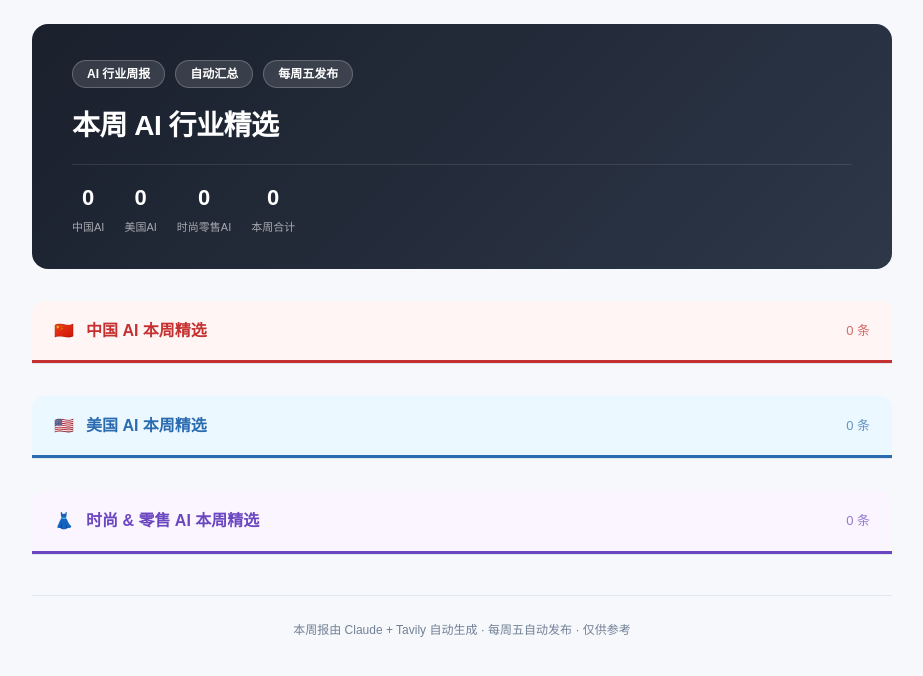
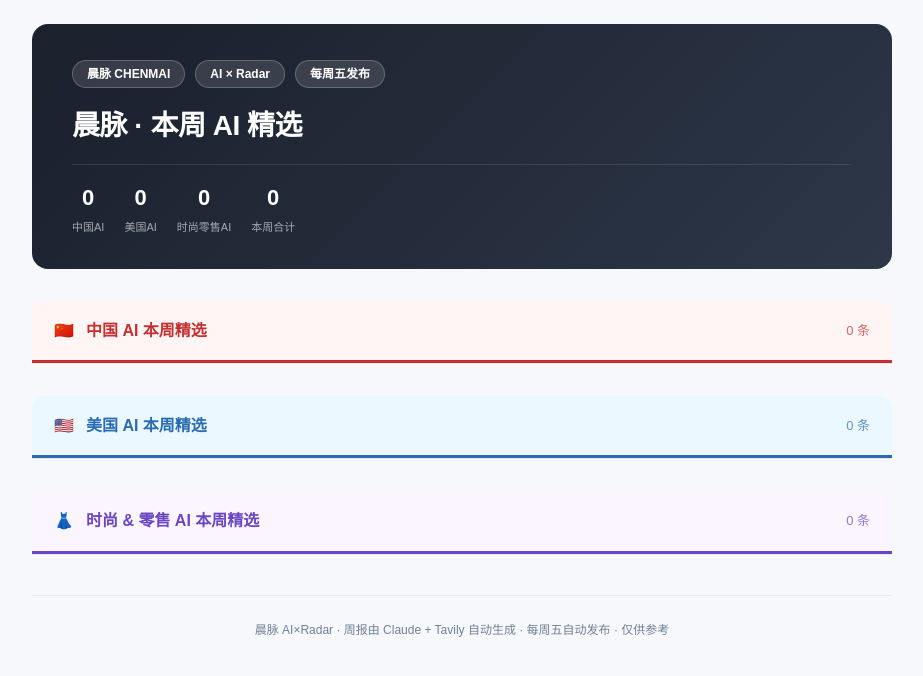
Before and after one commit to wangjia3119/ai-daily-report, a Python web app: template templates/weekly.html in a window 1280 px wide. Shown: the top 676 px of the page, without its empty margins (178-1101 px from the left). Run offline with Jinja, Linux system fonts and the light colour scheme; the template is opened without the code that fills it, so the values that code supplies are empty.

Commit message:
release: open source

```diff
--- a/templates/weekly.html
+++ b/templates/weekly.html
@@ -3,7 +3,7 @@
 <head>
 <meta charset="UTF-8">
 <meta name="viewport" content="width=device-width, initial-scale=1.0">
-<title>AI 行业周报 · {{ data.week_range }}</title>
+<title>晨脉 AI×Radar · 周报 · {{ data.week_range }}</title>
 <style>
 :root {
   --cn: #c53030; --us: #2b6cb0; --fashion: #6b46c1;
@@ -107,11 +107,11 @@
 
   <div class="header">
     <div class="header-meta">
-      <span class="badge">AI 行业周报</span>
-      <span class="badge">自动汇总</span>
+      <span class="badge">晨脉 CHENMAI</span>
+      <span class="badge">AI × Radar</span>
       <span class="badge">每周五发布</span>
     </div>
-    <h1>本周 AI 行业精选</h1>
+    <h1>晨脉 · 本周 AI 精选</h1>
     <div class="range">{{ data.week_range }}</div>
     <div class="stats">
       <div class="stat">
@@ -194,8 +194,8 @@
   </div>
 
   <div class="footer">
-    本周报由 Claude + Tavily 自动生成 ·
-    {% if github_url %}<a href="{{ github_url }}">订阅往期</a> · {% endif %}
+    晨脉 AI×Radar · 周报由 Claude + Tavily 自动生成 ·
+    {% if github_url %}<a href="{{ github_url }}">往期归档</a> · {% endif %}
     每周五自动发布 · 仅供参考
   </div>
 
```
